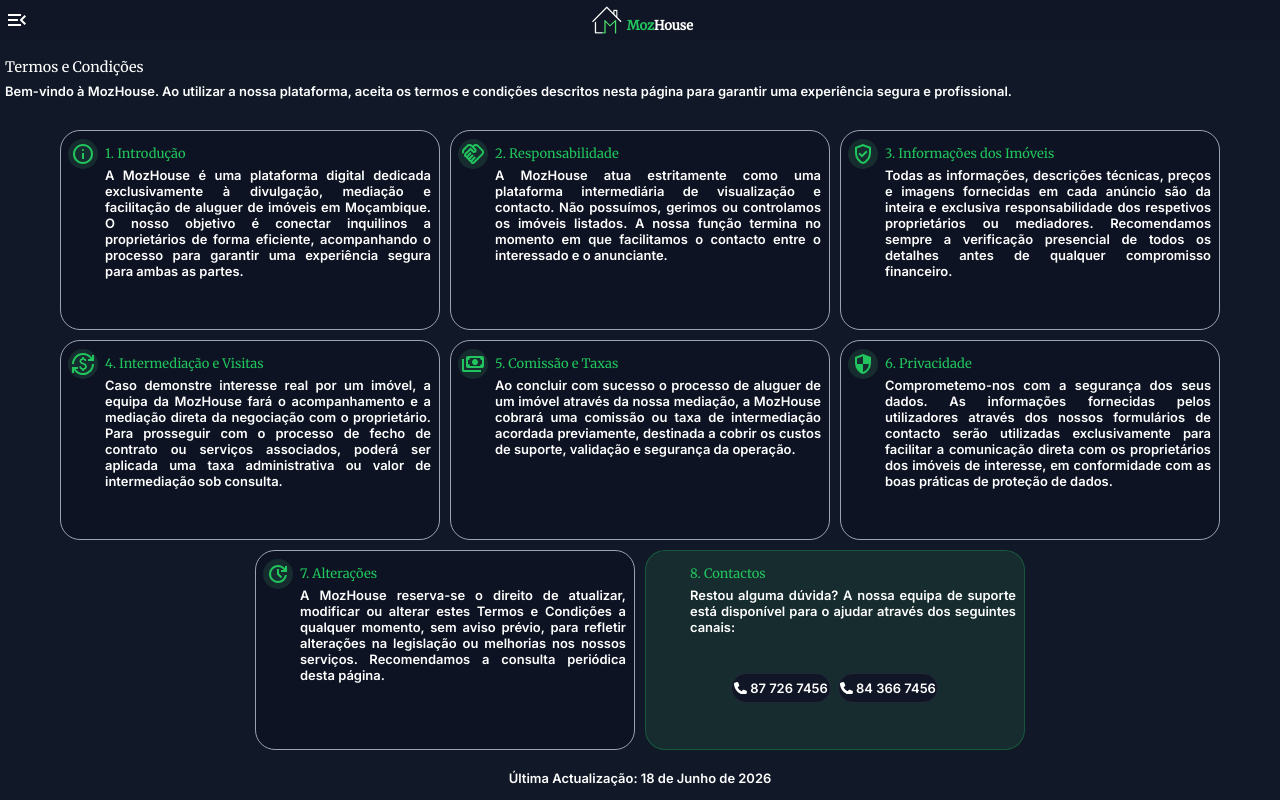
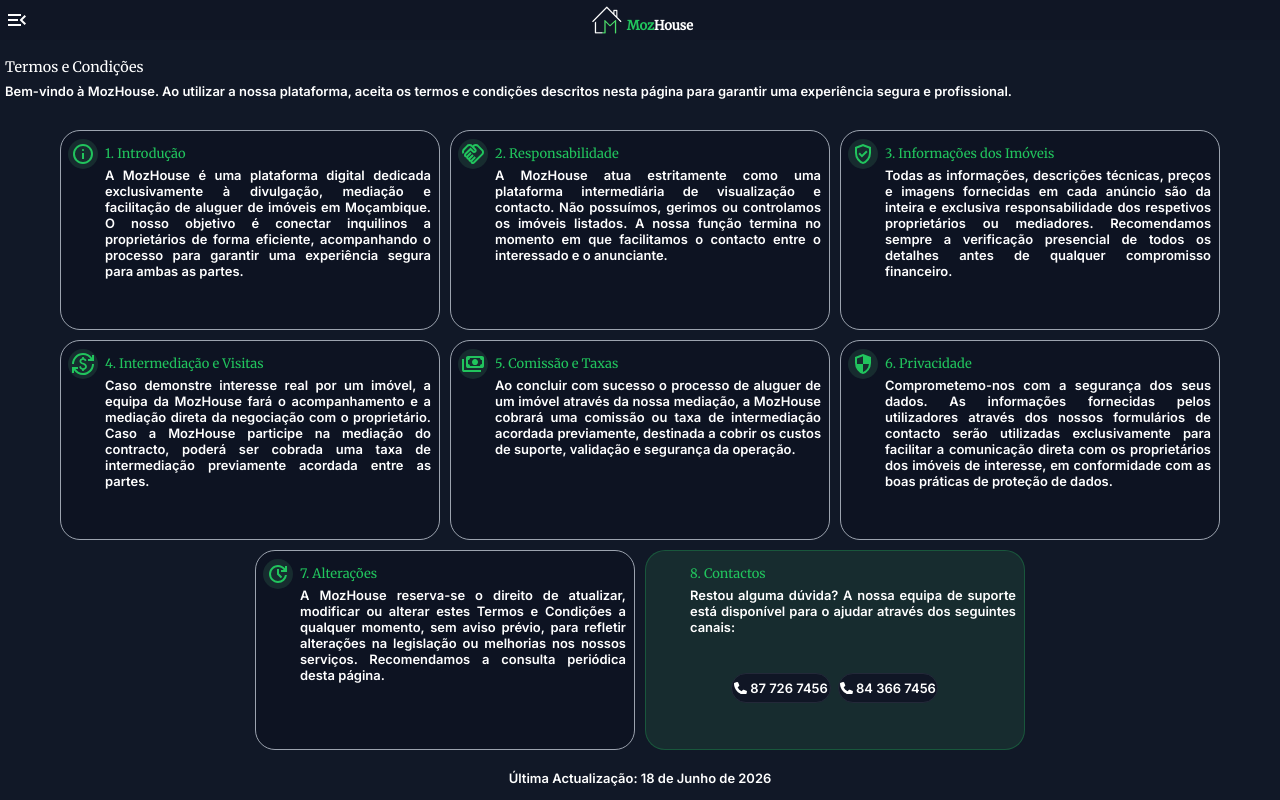
Before and after one commit to benesses-zacarias-daniel/mozhouse, a React (Vite) app: page /termos in a window 1280 px wide. Built offline with nearby package versions, Linux system fonts and the light colour scheme.

Commit message:
Ajuste de algum termo.

```diff
--- a/src/components/pages/TermosCondicoes.jsx
+++ b/src/components/pages/TermosCondicoes.jsx
@@ -38,7 +38,7 @@
         }, {
             "id": 4,
             "titulo": "4. Intermediação e Visitas",
-            "desc": "Caso demonstre interesse real por um imóvel, a equipa da MozHouse fará o acompanhamento e a mediação direta da negociação com o proprietário. Para prosseguir com o processo de fecho de contrato ou serviços associados, poderá ser aplicada uma taxa administrativa ou valor de intermediação sob consulta.",
+            "desc": "Caso demonstre interesse real por um imóvel, a equipa da MozHouse fará o acompanhamento e a mediação direta da negociação com o proprietário. Caso a MozHouse participe na mediação do contracto, poderá ser cobrada uma taxa de intermediação previamente acordada entre as partes.",
             "src": Negociacao,
             "alt": "Ícone de dinheiro",
             "telefonesAdmin": ["", ""]
```
